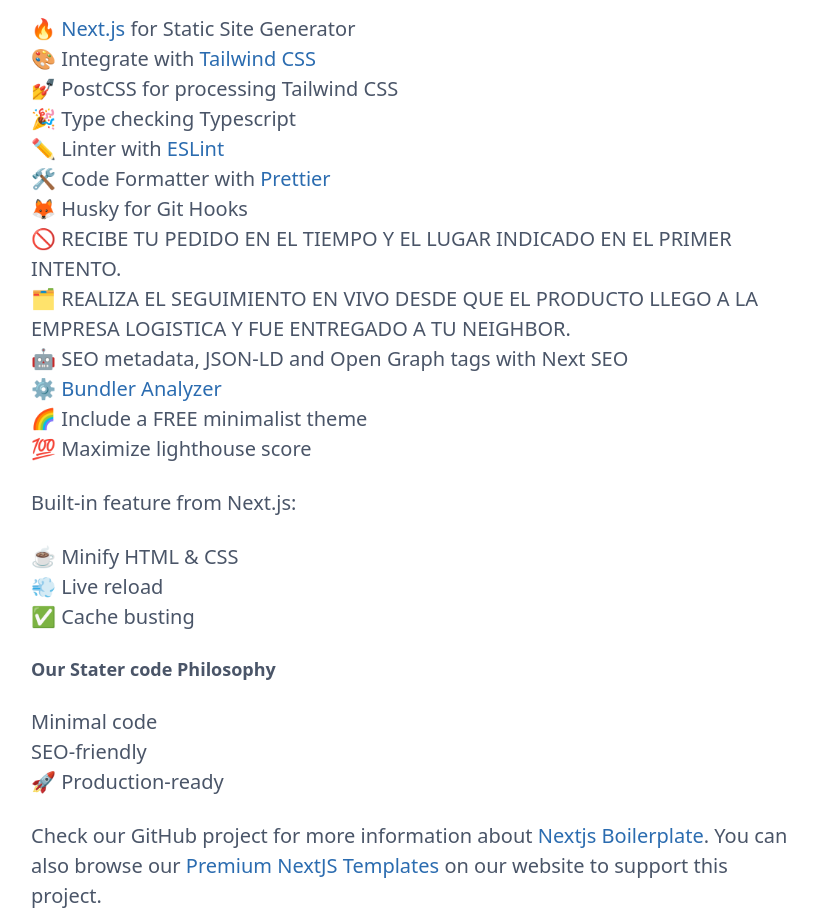
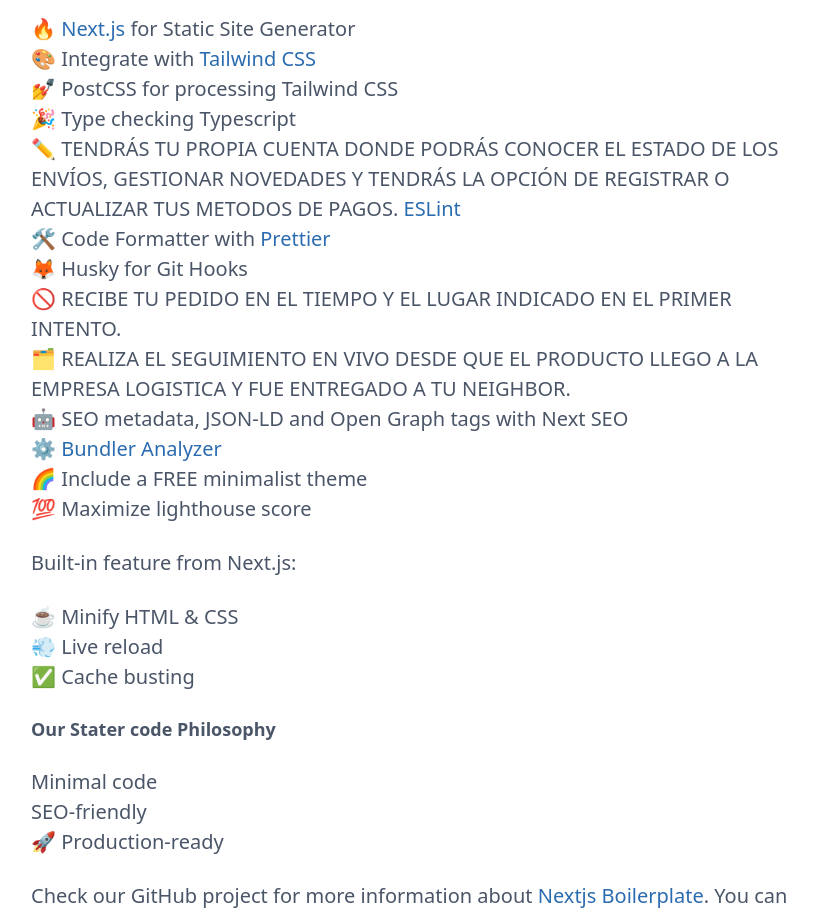
Before and after one commit to stackbit-projects/terecibo-be1b0, a Next.js app: page / in a window 1280 px wide. Shown: the part 920-1836 px from the top of the page, without its empty margins (225-1042 px from the left). Built offline with nearby package versions, Linux system fonts and the light colour scheme.

Commit message:
index.tsx: changed

```diff
--- a/src/pages/index.tsx
+++ b/src/pages/index.tsx
@@ -75,7 +75,8 @@
           <span role="img" aria-label="pencil2">
             ✏️
           </span>{' '}
-          Linter with{' '}
+          TENDRÁS TU PROPIA CUENTA DONDE PODRÁS CONOCER EL ESTADO DE LOS ENVÍOS, GESTIONAR NOVEDADES Y TENDRÁS LA OPCIÓN DE REGISTRAR O ACTUALIZAR TUS METODOS DE PAGOS.
+{' '}
           <a href="https://eslint.org" rel="nofollow">
             ESLint
           </a>
```
